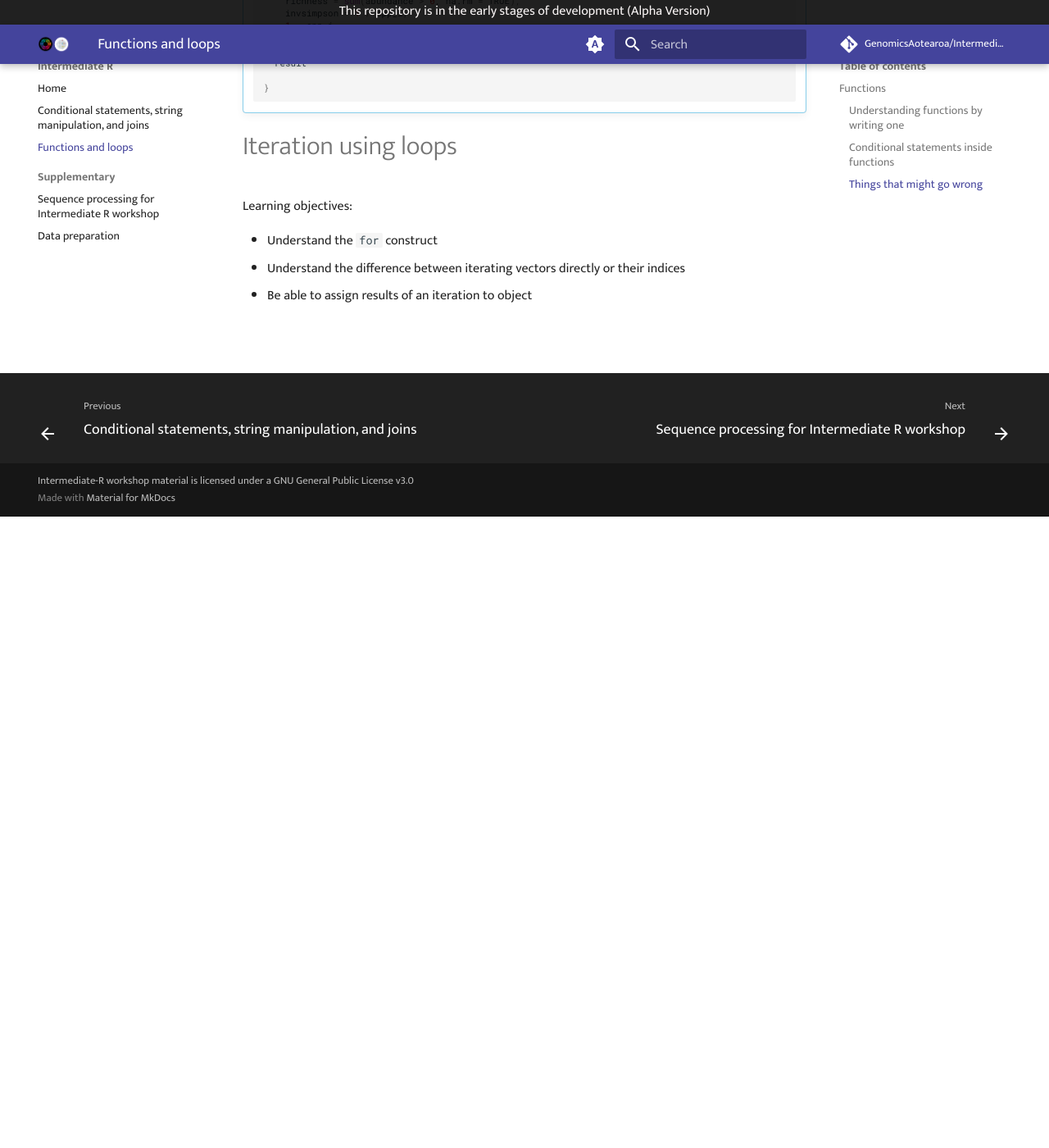
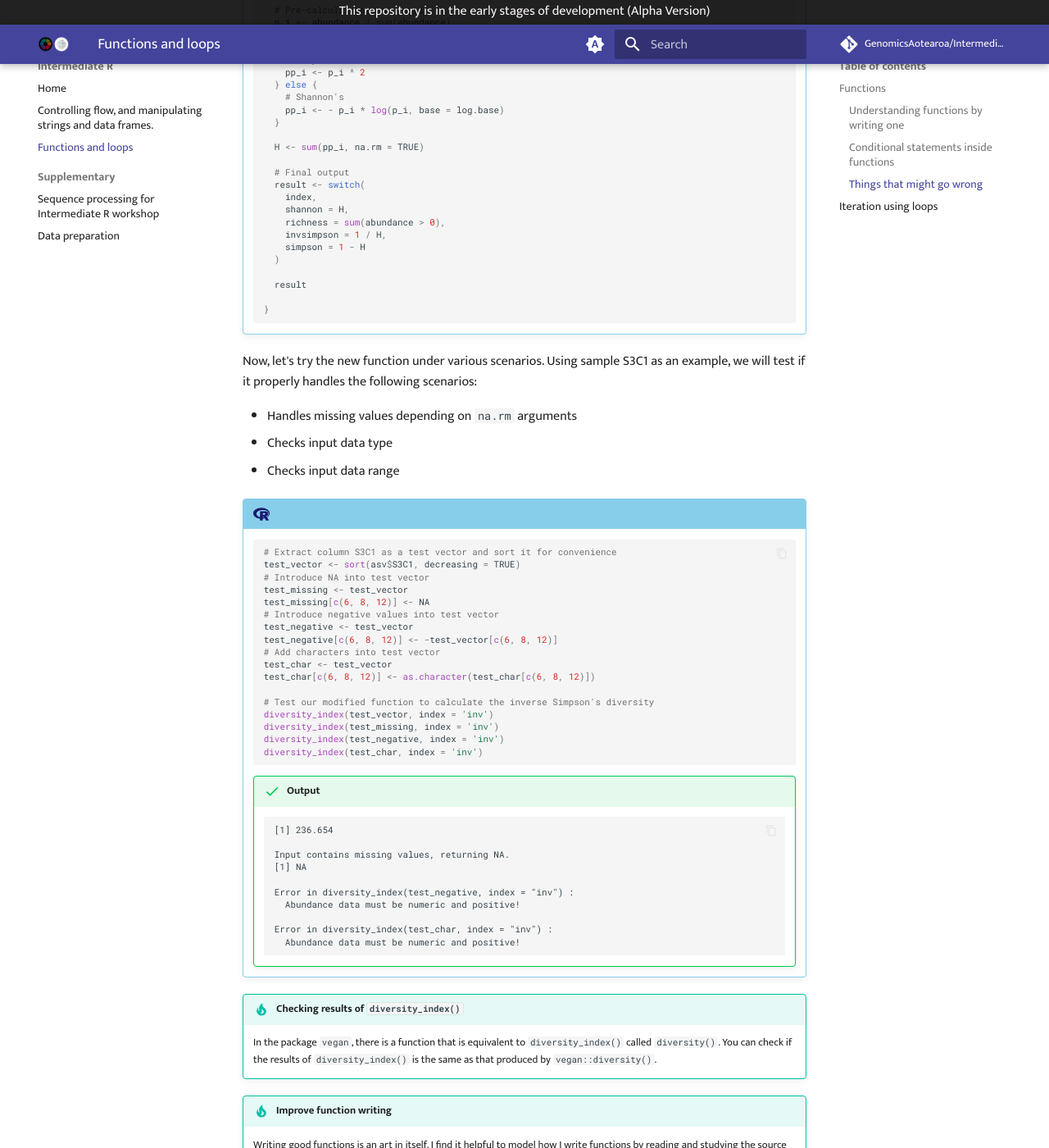
Before and after one commit to GenomicsAotearoa/Intermediate-R, an MkDocs documentation site: the page built from docs/2.lesson_2.md, in a window 1280 px wide and 1400 px high, scrolled down 5727 px. Shown: the whole window at 82% size. Built offline with MkDocs 1.6.1 and Material for MkDocs 9.7.7, drawn with Linux system fonts in a browser that asks for light colours; comment, search, counter and statistics services are not loaded; before the commit the page ends 6357 px from its top, so only the background shows below that; some of the changed text lies outside the part shown.

Commit message:
Update functions

````diff
--- a/docs/1.lesson_1.md
+++ b/docs/1.lesson_1.md
@@ -1,4 +1,4 @@
-# Conditional statements, string manipulation, and joins
+# Controlling flow, and manipulating strings and data frames.
 
 Load libraries and import data.
 
--- a/docs/2.lesson_2.md
+++ b/docs/2.lesson_2.md
@@ -76,9 +76,9 @@ If you were to calculate the Shannon's index for a sample, if would look like th
     # Calculate the relative frequency of each ASV
     p_AS1A1 <- asv$AS1A1 / sum(asv$AS1A1)
     # Calculate the multiplication between relative frequencies and its log
-    pp_AS1A1 <- p_AS1A1 * log(p_AS1A1)
+    pp_AS1A1 <- - p_AS1A1 * log(p_AS1A1)
     # Calculate the Shannon's index
-    - sum(pp_AS1A1, na.rm = TRUE)
+    sum(pp_AS1A1, na.rm = TRUE)
     # Note that you will need na.rm = TRUE as there are zeroes in the vector and the logarithm of zero is NaN (it is not mathematically defined)
     ```
 
@@ -88,7 +88,17 @@ If you were to calculate the Shannon's index for a sample, if would look like th
         [1] 6.651707
         ```
 
-Now modify the vectors 21 more times! How cumbersome! However, we know we can turn the calculations into a function, like so:
+Technically, we could condense the above code into a single chunk:
+
+!!! r-project "code"
+
+    ```r
+    sum(- (asv$AS1A1 / sum(asv$AS1A1)) * log((asv$AS1A1 / sum(asv$AS1A1))), na.rm = TRUE)
+    ```
+
+This will still work, but it is difficult to read. The equation for Shannon's index is simple enough that this is still decipherable. But it can quickly become unruly if equations are more complicated or have dependencies on other pre-calculated values. Moreover, this is not easily reusable. This is when turning equations or any multi-step calculations into functions really shine.
+
+We can turn the 3-step calculations into a function to obtain one value, like so:
 
 !!! r-project "code"
 
@@ -202,7 +212,7 @@ At this point, we have written a function `diversity_index()` that calculates 3
 
 ??? tip "Weak points of `diversity_index`"
 
-    * `NA` handling only for Shannon's index, but not others (What if input vector contains missing values?)
+    * `NA` handling only for Shannon's index as is required (log of 0 is undefined) but not others (What if input vector contains missing values?)
     * Redundancy in calculating `pp_i` for derivatives of Simpson's index (`pp_i` is the same regardless of calculating Simpson's diversity or it's inverse)
     * No explicit way of knowing correct argument values without looking at code (Will you remember what the arguments are 12 months from now?)
     * No error handling of inappropriate types of data or negative values (`index = "shannon"` might provide useful error messages, but other indices will provide an output as normal)
@@ -216,15 +226,16 @@ To mitigate some of the potential issues, we might want to restrict how our func
 !!! r-project "code"
 
     ```r
-    diversity_index <- function(abundance, index = "shannon", log.base = exp(1), na.rm = FALSE) {
+    diversity_index <- function(abundance, index = "shannon", log.base = exp(1)) {
       # Ensure abundance is a vector of positive numeric values
       if (!is.numeric(abundance) || any(abundance < 0, na.rm = TRUE)) {
         stop("Abundance data must be numeric and positive!")
       }
 
       # Check if missing values are to be ignored
-      if (any(is.na(abundance)) & isFALSE(na.rm)) {
-        stop("There are missing values and na.rm = FALSE!")
+      if (any(is.na(abundance))) {
+        cat("Input contains missing values, returning NA.\n")
+        return(NA)
       }
 
       # Match arguments to appropriate index
@@ -232,25 +243,25 @@ To mitigate some of the potential issues, we might want to restrict how our func
       index <- match.arg(index, indices)
 
       # Pre-calculate p_i and pp_i
-      p_i <- abundance / sum(abundance, na.rm = na.rm)
+      p_i <- abundance / sum(abundance)
 
       if (isTRUE(str_detect(index, "simpson"))) {
         # Simpson's
         pp_i <- p_i ^ 2
-        spp_i <- sum(pp_i, na.rm = na.rm)
       } else {
         # Shannon's
         pp_i <- - p_i * log(p_i, base = log.base)
-        spp_i <- sum(pp_i, na.rm = TRUE)
       }
+
+      H <- sum(pp_i, na.rm = TRUE)
 
       # Final output
       result <- switch(
         index,
-        shannon = spp_i,
-        richness = sum(abundance > 0, na.rm = TRUE),
-        invsimpson = 1 / spp_i,
-        1 - spp_i
+        shannon = H,
+        richness = sum(abundance > 0),
+        invsimpson = 1 / H,
+        simpson = 1 - H
       )
 
       result
@@ -258,19 +269,124 @@ To mitigate some of the potential issues, we might want to restrict how our func
     }
     ```
 
+Now, let's try the new function under various scenarios. Using sample S3C1 as an example, we will test if it properly handles the following scenarios:
+
+* Handles missing values depending on `na.rm` arguments
+* Checks input data type
+* Checks input data range
+
+!!! r-project "code"
+
+    ```r
+    # Extract column S3C1 as a test vector and sort it for convenience
+    test_vector <- sort(asv$S3C1, decreasing = TRUE)
+    # Introduce NA into test vector
+    test_missing <- test_vector
+    test_missing[c(6, 8, 12)] <- NA
+    # Introduce negative values into test vector
+    test_negative <- test_vector
+    test_negative[c(6, 8, 12)] <- -test_vector[c(6, 8, 12)]
+    # Add characters into test vector
+    test_char <- test_vector
+    test_char[c(6, 8, 12)] <- as.character(test_char[c(6, 8, 12)])
+
+    # Test our modified function to calculate the inverse Simpson's diversity
+    diversity_index(test_vector, index = 'inv')
+    diversity_index(test_missing, index = 'inv')
+    diversity_index(test_negative, index = 'inv')
+    diversity_index(test_char, index = 'inv')
+    ```
+
+    !!! success "Output"
+
+        ```
+        [1] 236.654
+
+        Input contains missing values, returning NA.
+        [1] NA
+
+        Error in diversity_index(test_negative, index = "inv") :
+          Abundance data must be numeric and positive!
+
+        Error in diversity_index(test_char, index = "inv") :
+          Abundance data must be numeric and positive!
+        ```
+
+!!! tip "Checking results of `diversity_index()`"
+
+    In the package `vegan`, there is a function that is equivalent to `diversity_index()` called `diversity()`. You can check if the results of `diversity_index()` is the same as that produced by `vegan::diversity()`.
+
+!!! tip "Improve function writing"
+
+    Writing good functions is an art in itself. I find it helpful to model how I write functions by reading and studying the source code of pre-coded functions in R packages. By reading other people's code, I also learn other helpful functions that were previously unknown to me or ways to deploy familiar functions that may help me solve problems in other areas.
+
+    In RStudio, you can lookup the source code for most functions using `View(<function_name>)`. For example, here is a snapshot of the source code for the function `diversity()` from the `vegan` package:
+
+    !!! r-project "code"
+
+        ```r
+        View(vegan::diversity)
+        ```
+
+        ??? success "Output"
+
+            ```r
+            function (x, index = "shannon", groups, equalize.groups = FALSE,
+              MARGIN = 1, base = exp(1))
+            {
+              x <- drop(as.matrix(x))
+              if (!is.numeric(x))
+                stop("input data must be numeric")
+              if (any(x < 0, na.rm = TRUE))
+                stop("input data must be non-negative")
+              if (!missing(groups)) {
+                if (MARGIN == 2)
+                  x <- t(x)
+                if (length(groups) == 1)
+                  groups <- rep(groups, NROW(x))
+                if (equalize.groups)
+                  x <- decostand(x, "total")
+                x <- aggregate(x, list(groups), sum)
+                rownames(x) <- x[, 1]
+                x <- x[, -1, drop = FALSE]
+                if (MARGIN == 2)
+                  x <- t(x)
+              }
+              INDICES <- c("shannon", "simpson", "invsimpson")
+              index <- match.arg(index, INDICES)
+              if (length(dim(x)) > 1) {
+                total <- apply(x, MARGIN, sum)
+                x <- sweep(x, MARGIN, total, "/")
+              }
+              else {
+                x <- x/(total <- sum(x))
+              }
+              if (index == "shannon")
+                x <- -x * log(x, base)
+              else x <- x * x
+              if (length(dim(x)) > 1)
+                H <- apply(x, MARGIN, sum, na.rm = TRUE)
+              else H <- sum(x, na.rm = TRUE)
+              if (index == "simpson")
+                H <- 1 - H
+              else if (index == "invsimpson")
+                H <- 1/H
+              if (any(NAS <- is.na(total)))
+                H[NAS] <- NA
+              H
+            }
+            ```
+
+      For functions that are coded in other methods, here is an immensely helpful [page on stackoverflow](https://stackoverflow.com/questions/19226816/how-can-i-view-the-source-code-for-a-function) that illustrates multiple ways of obtaining function source codes.
 
 
-# Iteration using loops
+## Iteration using loops
 
 Learning objectives:
 
 * Understand the `for` construct
 * Understand the difference between iterating vectors directly or their indices
 * Be able to assign results of an iteration to object
+* Understand nested functions
 
-
-
-
-
-
-#
+In the previous section, we have written a function that takes a numeric vector input and produces a single numeric or `NA` output. Copy-pasting and changing input variables is okay for a few inputs, but there are 21 samples in our ASV table! Thankfully,
````
